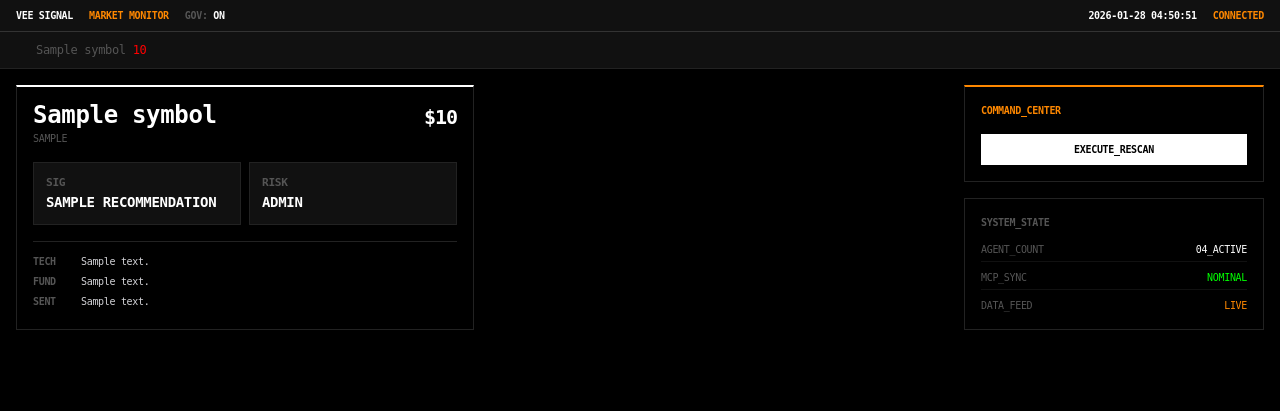
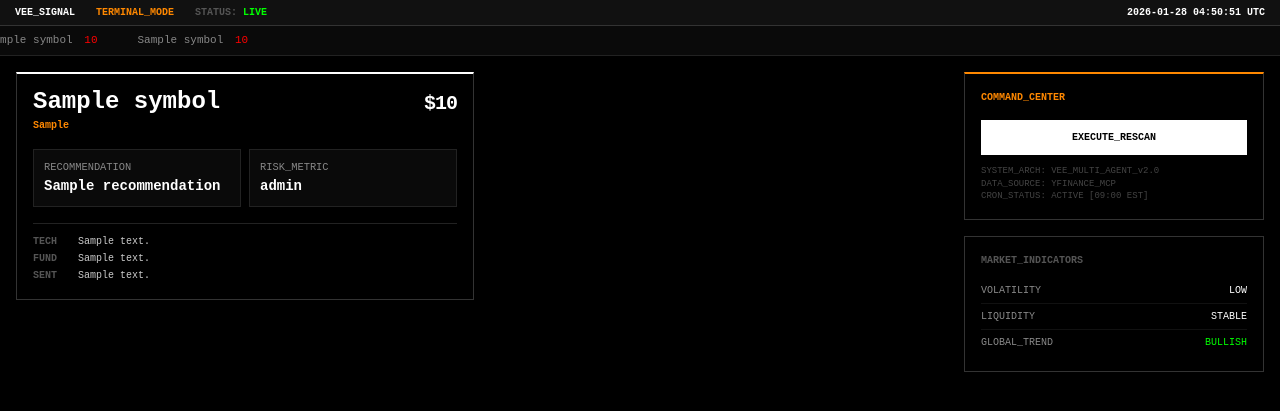
Before and after one commit to VirtualEmployee12345/market-signal-app, a Python web app: template templates/index.html in a window 1280 px wide. Shown: the top 411 px of the page. Run offline with Jinja, Linux system fonts and the light colour scheme; the template is opened without the code that fills it: most values are stand-ins (such as "Sample title", 1, 10 or a date in 2020); some libraries are stand-ins or nearby versions.

Commit message:
Fix: Hardcoded styling and infinite scroll ticker for Bloomberg UI stability

```diff
--- a/templates/index.html
+++ b/templates/index.html
@@ -3,79 +3,94 @@
 <head>
     <meta charset="UTF-8">
     <meta name="viewport" content="width=device-width, initial-scale=1.0">
-    <title>Vee Signal | Market Intelligence</title>
+    <title>Vee Signal | Bloomberg Terminal</title>
+    <!-- Tailwind is loaded via CDN; if this fails, the UI will be broken -->
     <script src="https://cdn.tailwindcss.com"></script>
     <link href="https://fonts.googleapis.com/css2?family=JetBrains+Mono:wght@400;700&display=swap" rel="stylesheet">
     <style>
-        body {
-            background-color: #000000;
-            color: #ffffff;
-            font-family: 'JetBrains+Mono', monospace;
-            letter-spacing: -0.02em;
+        /* Fallback background if Tailwind fails */
+        html, body {
+            background-color: #000000 !important;
+            color: #ffffff !important;
+            margin: 0;
+            padding: 0;
+            font-family: 'JetBrains+Mono', 'Courier New', monospace;
         }
         .panel {
             background: #000000;
-            border: 1px solid #222222;
+            border: 1px solid #333333;
+            margin-bottom: 10px;
         }
-        .glow-green { color: #00ff00; font-weight: 700; }
-        .glow-red { color: #ff0000; font-weight: 700; }
-        .glow-blue { color: #0066ff; font-weight: 700; }
-        .data-label { color: #555555; font-size: 0.7rem; text-transform: uppercase; font-weight: 700; }
+        .bb-orange { color: #ff8800; }
+        .data-label { color: #888888; font-size: 0.65rem; text-transform: uppercase; }
+        .buy { color: #00ff00 !important; }
+        .sell { color: #ff0000 !important; }
 
-        /* Bloomberg Style Accents */
-        .bb-orange { color: #ff8800; }
-        .bb-border-top { border-top: 2px solid #ffffff; }
-        .bb-header { background: #111111; border-bottom: 1px solid #333333; }
-
-        .ticker-wrap {
-            background: #111111;
-            border-bottom: 1px solid #222222;
-            overflow: hidden;
-            white-space: nowrap;
+        /* Ticker Animation */
+        @keyframes scroll {
+            0% { transform: translateX(0); }
+            100% { transform: translateX(-50%); }
         }
-
-        .ticker-item {
-            display: inline-block;
-            padding: 5px 20px;
-            font-size: 0.75rem;
+        .ticker-scroll {
+            display: flex;
+            width: fit-content;
+            animation: scroll 30s linear infinite;
         }
     </style>
 </head>
-<body class="relative">
-    <!-- Bloomberg Terminal Header -->
-    <div class="bb-header px-4 py-2 flex justify-between items-center text-[10px] font-bold">
-        <div class="flex space-x-4">
-            <span class="text-white">VEE SIGNAL</span>
-            <span class="text-[#ff8800]">MARKET MONITOR</span>
-            <span class="text-[#555555]">GOV: <span class="text-white">ON</span></span>
+<body>
+    <!-- Bloomberg Header -->
+    <div style="background: #111111; border-bottom: 1px solid #333333; padding: 5px 15px; display: flex; justify-content: space-between; font-size: 10px; font-weight: bold;">
+        <div>
+            <span style="color: #ffffff;">VEE_SIGNAL</span>
+            <span style="color: #ff8800; margin-left: 15px;">TERMINAL_MODE</span>
+            <span style="color: #555555; margin-left: 15px;">STATUS: <span style="color: #00ff00;">LIVE</span></span>
         </div>
-        <div class="flex space-x-4">
-            <span id="current-time"></span>
-            <span class="text-[#ff8800]">CONNECTED</span>
+        <div>
+            <span id="current-time" style="color: #ffffff;"></span>
         </div>
     </div>
 
     <!-- Ticker Tape -->
-    <div class="ticker-wrap px-4 py-1">
-        {% for result in results[:8] %}
-        <div class="ticker-item">
-            <span class="text-[#555555]">{{ result.symbol }}</span>
-            <span class="{% if result.risk.recommendation == 'Buy' %}text-[#00ff00]{% else %}text-[#ff0000]{% endif %}">
+    <div style="background: #0a0a0a; border-bottom: 1px solid #222222; overflow: hidden; white-space: nowrap; height: 30px; display: flex; align-items: center;">
+        <div class="ticker-scroll">
+            {% for result in results %}
+            <div style="display: inline-block; padding: 0 20px; font-size: 11px;">
+                <span style="color: #888888;">{{ result.symbol }}</span>
+                <span style="margin-left: 5px; color: {% if 'Buy' in result.risk.recommendation %}#00ff00{% else %}#ff0000{% endif %};">
+                    {{ result.technical.current_price }}
+                </span>
+            </div>
+            {% endfor %}
+            <!-- Duplicate for infinite scroll effect -->
+            {% for result in results %}
+            <div style="display: inline-block; padding: 0 20px; font-size: 11px;">
+                <span style="color: #888888;">{{ result.symbol }}</span>
+                <span style="margin-left: 5px; color: {% if 'Buy' in result.risk.recommendation %}#00ff00{% else %}#ff0000{% endif %};">
                     {{ result.technical.current_price }}
                 </span>
             </div>
             {% endfor %}
         </div>
+    </div>
 
-    <div class="p-4 grid grid-cols-1 md:grid-cols-4 gap-4">
-        <!-- Signal Grid -->
-        <div class="md:col-span-3 grid grid-cols-1 md:grid-cols-2 gap-4">
+    <div class="p-4">
+        <div class="grid grid-cols-1 md:grid-cols-4 gap-4">
+            <!-- Main Grid -->
+            <div class="md:col-span-3">
+                <div class="grid grid-cols-1 lg:grid-cols-2 gap-4">
+                    {% if not results %}
+                    <div class="panel p-8 text-center border-dashed border-zinc-800">
+                        <p class="text-zinc-500 text-xs italic">NO_DATA_INGESTED. CLICK EXECUTE_RESCAN TO INITIALIZE.</p>
+                    </div>
+                    {% endif %}
+
                     {% for result in results %}
-            <div class="panel p-4 border-t-2 border-t-white">
+                    <div class="panel p-4" style="border-top: 2px solid #ffffff;">
                         <div class="flex justify-between items-start mb-4">
                             <div>
-                        <h2 class="text-2xl font-bold leading-none">{{ result.symbol }}</h2>
-                        <p class="text-[10px] text-[#555555] uppercase mt-1">{{ result.technical.weekly_pattern or 'SCANNING...' }}</p>
+                                <h2 class="text-2xl font-bold leading-none m-0 p-0">{{ result.symbol }}</h2>
+                                <p class="bb-orange text-[10px] mt-1 font-bold">{{ result.technical.weekly_pattern }}</p>
                             </div>
                             <div class="text-right">
                                 <p class="text-xl font-bold tracking-tighter">${{ result.technical.current_price }}</p>
@@ -83,52 +98,68 @@
                         </div>
 
                         <div class="grid grid-cols-2 gap-2 mb-4">
-                    <div class="bg-[#111111] p-3 border border-[#222222]">
-                        <p class="data-label">SIG</p>
-                        <p class="text-sm font-bold {% if result.risk.recommendation == 'Buy' %}text-[#00ff00]{% elif result.risk.recommendation == 'Sell' %}text-[#ff0000]{% else %}text-white{% endif %} uppercase">
+                            <div style="background: #0a0a0a; padding: 10px; border: 1px solid #222222;">
+                                <div class="data-label">RECOMMENDATION</div>
+                                <div class="text-sm font-bold {% if 'Buy' in result.risk.recommendation %}buy{% elif 'Sell' in result.risk.recommendation %}sell{% endif %}">
                                     {{ result.risk.recommendation }}
-                        </p>
                                 </div>
-                    <div class="bg-[#111111] p-3 border border-[#222222]">
-                        <p class="data-label">RISK</p>
-                        <p class="text-sm font-bold text-white uppercase">{{ result.risk.risk_level }}</p>
+                            </div>
+                            <div style="background: #0a0a0a; padding: 10px; border: 1px solid #222222;">
+                                <div class="data-label">RISK_METRIC</div>
+                                <div class="text-sm font-bold">{{ result.risk.risk_level }}</div>
                             </div>
                         </div>
 
-                <div class="text-[10px] leading-relaxed border-t border-[#222222] pt-3">
-                    <div class="flex mb-1"><span class="w-12 text-[#555555] font-bold">TECH</span> <span class="text-zinc-300">{{ result.technical.summary }}</span></div>
-                    <div class="flex mb-1"><span class="w-12 text-[#555555] font-bold">FUND</span> <span class="text-zinc-300">{{ result.fundamental.summary }}</span></div>
-                    <div class="flex"><span class="w-12 text-[#555555] font-bold">SENT</span> <span class="text-zinc-300">{{ result.sentiment.summary }}</span></div>
+                        <div style="font-size: 10px; line-height: 1.5; border-top: 1px solid #222222; padding-top: 10px;">
+                            <div style="display: flex; margin-bottom: 2px;">
+                                <span style="color: #555555; width: 45px; font-weight: bold;">TECH</span>
+                                <span style="color: #cccccc;">{{ result.technical.summary }}</span>
+                            </div>
+                            <div style="display: flex; margin-bottom: 2px;">
+                                <span style="color: #555555; width: 45px; font-weight: bold;">FUND</span>
+                                <span style="color: #cccccc;">{{ result.fundamental.summary }}</span>
+                            </div>
+                            <div style="display: flex;">
+                                <span style="color: #555555; width: 45px; font-weight: bold;">SENT</span>
+                                <span style="color: #cccccc;">{{ result.sentiment.summary }}</span>
+                            </div>
                         </div>
                     </div>
                     {% endfor %}
                 </div>
+            </div>
 
-        <!-- Sidebar / Command Center -->
+            <!-- Sidebar -->
             <div class="space-y-4">
-            <div class="panel p-4 border-t-2 border-t-[#ff8800]">
-                <h3 class="text-[10px] font-bold text-[#ff8800] mb-4 uppercase">COMMAND_CENTER</h3>
+                <div class="panel p-4" style="border-top: 2px solid #ff8800;">
+                    <div style="color: #ff8800; font-size: 10px; font-weight: bold; margin-bottom: 15px;">COMMAND_CENTER</div>
                     <form action="/run-analysis" method="POST">
-                    <button type="submit" class="w-full bg-white text-black font-bold py-2 hover:bg-zinc-200 transition-colors text-[10px] uppercase">
+                        <button type="submit" style="width: 100%; background: #ffffff; color: #000000; font-weight: bold; padding: 10px; border: none; font-size: 10px; cursor: pointer;">
                             EXECUTE_RESCAN
                         </button>
                     </form>
+                    <div style="font-size: 9px; color: #444444; margin-top: 10px; line-height: 1.4;">
+                        SYSTEM_ARCH: VEE_MULTI_AGENT_v2.0<br>
+                        DATA_SOURCE: YFINANCE_MCP<br>
+                        CRON_STATUS: ACTIVE [09:00 EST]
+                    </div>
                 </div>
 
                 <div class="panel p-4">
-                <h3 class="text-[10px] font-bold text-[#555555] mb-3 uppercase">SYSTEM_STATE</h3>
-                <div class="space-y-2 text-[10px]">
-                    <div class="flex justify-between border-b border-[#111111] pb-1">
-                        <span class="text-[#555555]">AGENT_COUNT</span>
-                        <span class="text-white">04_ACTIVE</span>
+                    <div style="color: #555555; font-size: 10px; font-weight: bold; margin-bottom: 10px;">MARKET_INDICATORS</div>
+                    <div style="font-size: 10px; color: #888888;">
+                        <div style="display: flex; justify-content: space-between; border-bottom: 1px solid #111111; padding: 5px 0;">
+                            <span>VOLATILITY</span>
+                            <span style="color: #ffffff;">LOW</span>
                         </div>
-                    <div class="flex justify-between border-b border-[#111111] pb-1">
-                        <span class="text-[#555555]">MCP_SYNC</span>
-                        <span class="text-[#00ff00]">NOMINAL</span>
+                        <div style="display: flex; justify-content: space-between; border-bottom: 1px solid #111111; padding: 5px 0;">
+                            <span>LIQUIDITY</span>
+                            <span style="color: #ffffff;">STABLE</span>
                         </div>
-                    <div class="flex justify-between">
-                        <span class="text-[#555555]">DATA_FEED</span>
-                        <span class="text-[#ff8800]">LIVE</span>
+                        <div style="display: flex; justify-content: space-between; padding: 5px 0;">
+                            <span>GLOBAL_TREND</span>
+                            <span style="color: #00ff00;">BULLISH</span>
+                        </div>
                     </div>
                 </div>
             </div>
@@ -138,7 +169,8 @@
     <script>
         function updateTime() {
             const now = new Date();
-            document.getElementById('current-time').textContent = now.toISOString().replace('T', ' ').substr(0, 19);
+            const timeString = now.toISOString().replace('T', ' ').substr(0, 19);
+            document.getElementById('current-time').textContent = timeString + ' UTC';
         }
         setInterval(updateTime, 1000);
         updateTime();
```
Lines whose indentation alone changed are shown as unchanged.
